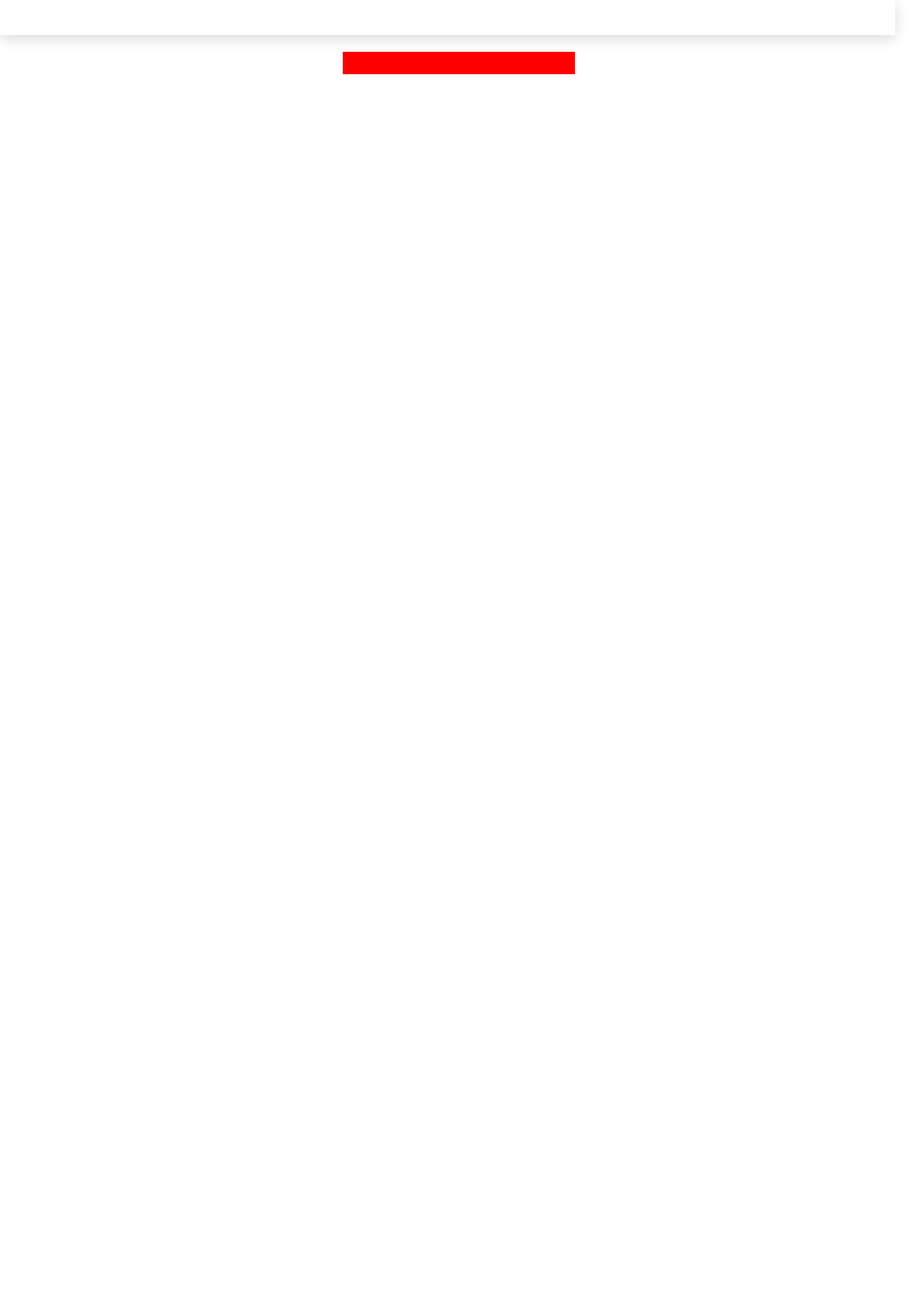
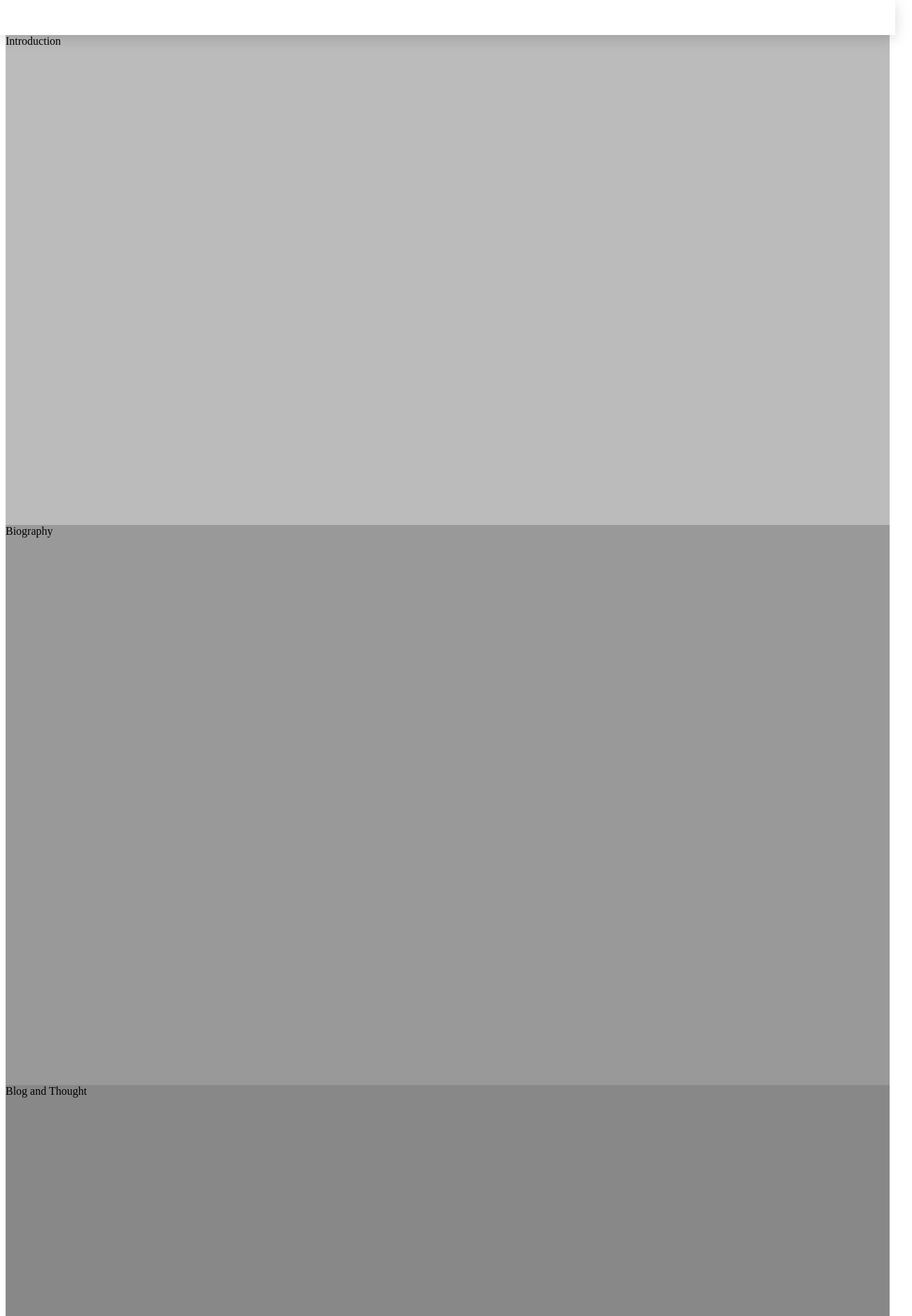
Before and after one commit to ChampTiravat/alphabet, a Next.js app in the folder ui/: page / in a window 1280 px wide. Shown: the top 1880 px of the page at 70% size, 1304 px wide, since content can reach past the window. Before the commit the page ends 800 px from the top, so only its background shows below. Built offline with nearby package versions, Linux system fonts and the light colour scheme.

Commit message:
:sparkles: Setup UI layout

```diff
--- a/ui/layout/App/index.js
+++ b/ui/layout/App/index.js
@@ -3,7 +3,7 @@ import styled from "styled-components";
 
 const AppLayoutContainer = styled.div`
   margin: 0 auto;
-  padding: 1em;
+  //padding: 1em;
   width: 100%;
   height: auto;
 `;
@@ -37,7 +37,7 @@ const AppLayout = ({ children }) => {
     <AppLayoutContainer>
       <Navbar />
       <ContentContainer>
-        <Sidebar />
+        {/* <Sidebar />*/}
         {children}
       </ContentContainer>
     </AppLayoutContainer>
--- a/ui/pages/_app.js
+++ /dev/null
@@ -1,11 +0,0 @@
-import React from "react";
-
-import AppLayout from "../layout/App"
-
-const App = ({ children }) => (
-  <AppLayout>
-    {children}
-  </AppLayout>
-);
-
-export default App;
--- a/ui/pages/index.js
+++ b/ui/pages/index.js
@@ -1,10 +1,36 @@
 import React from "react";
+import styled from "styled-components";
 
 import AppLayout from "../layout/App"
 
+const PageHeader = styled.div`
+  margin: 0 auto;
+  width: 100%;
+  height: 700px;
+  background-color: #bbb;
+`;
+
+const Section = styled.div`
+  margin: 0 auto;
+  width: 100%;
+  height: 100vh;
+  background-color: ${p => p.bg || "#777"};
+`;
+
 const IndexPage = () => (
   <AppLayout>
-    <h1>Index</h1>
+    <PageHeader>
+      Introduction
+    </PageHeader>
+    <Section bg="#999">
+      Biography
+    </Section>
+    <Section bg="#888">
+      Blog and Thought
+    </Section>
+    <Section>
+      Portfolio
+    </Section>
   </AppLayout>
 );
 
```
